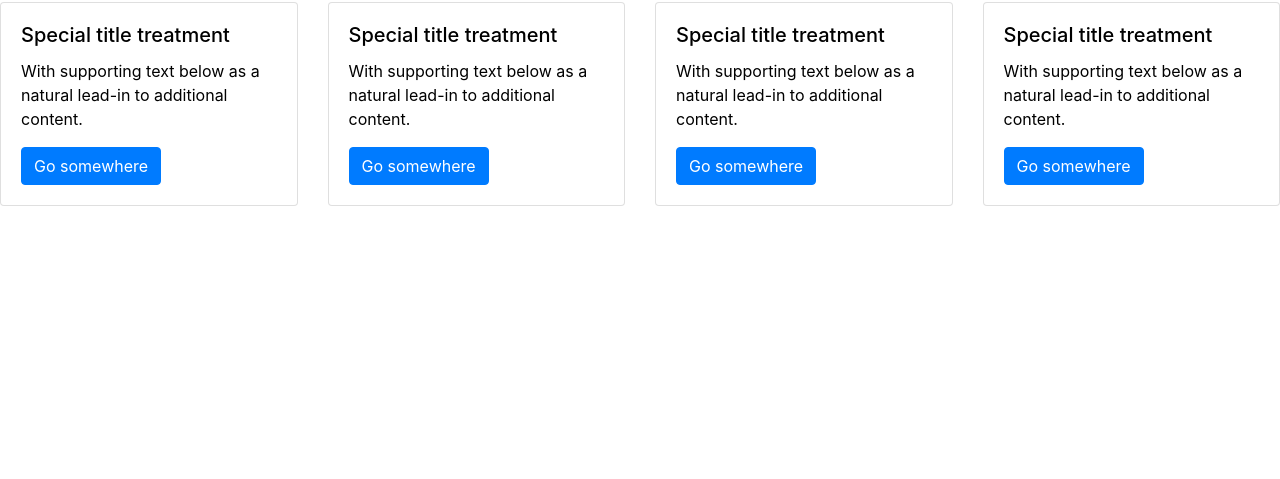
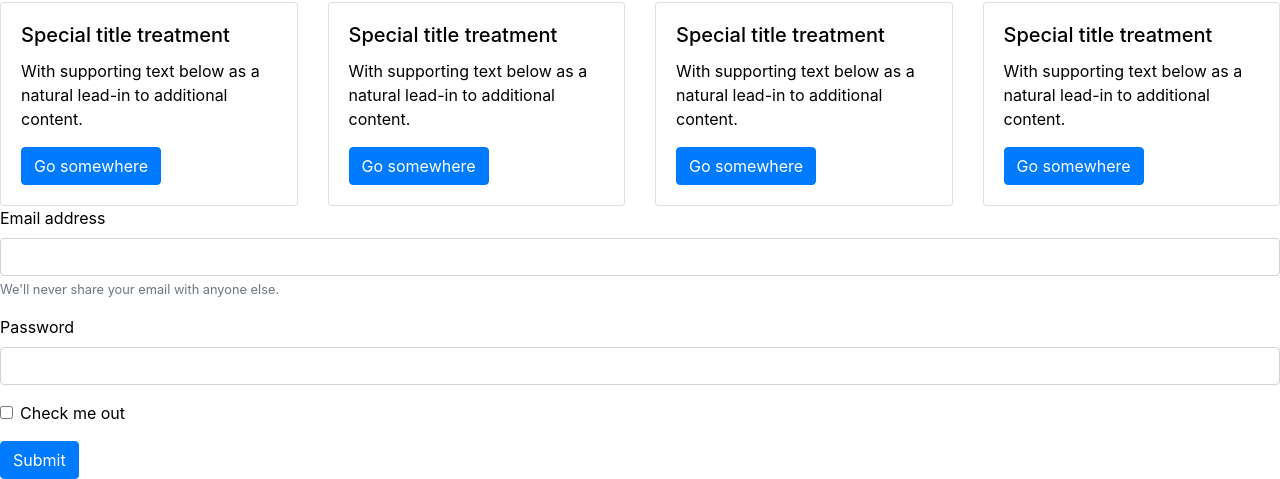
Before and after one commit to arossi1262/first-bootstrap, a plain HTML site: page index.html in a window 1280 px wide. Shown: the part 512-991 px from the top of the page. Before the commit the page ends 800 px from the top, so only its background shows below. Drawn offline with nearby package versions, Linux system fonts and the light colour scheme.

Commit message:
name and email form

```diff
--- a/index.html
+++ b/index.html
@@ -86,6 +86,22 @@
             </div>
           </div>
       </div>
+      <form>
+        <div class="form-group">
+          <label for="exampleInputEmail1">Email address</label>
+          <input type="email" class="form-control" id="exampleInputEmail1" aria-describedby="emailHelp">
+          <small id="emailHelp" class="form-text text-muted">We'll never share your email with anyone else.</small>
+        </div>
+        <div class="form-group">
+          <label for="exampleInputPassword1">Password</label>
+          <input type="password" class="form-control" id="exampleInputPassword1">
+        </div>
+        <div class="form-group form-check">
+          <input type="checkbox" class="form-check-input" id="exampleCheck1">
+          <label class="form-check-label" for="exampleCheck1">Check me out</label>
+        </div>
+        <button type="submit" class="btn btn-primary">Submit</button>
+      </form>
 <script src="https://code.jquery.com/jquery-3.5.1.slim.min.js" integrity="sha384-DfXdz2htPH0lsSSs5nCTpuj/zy4C+OGpamoFVy38MVBnE+IbbVYUew+OrCXaRkfj" crossorigin="anonymous"></script>
 <script src="https://cdn.jsdelivr.net/npm/popper.js@1.16.0/dist/umd/popper.min.js" integrity="sha384-Q6E9RHvbIyZFJoft+2mJbHaEWldlvI9IOYy5n3zV9zzTtmI3UksdQRVvoxMfooAo" crossorigin="anonymous"></script>
 <script src="https://stackpath.bootstrapcdn.com/bootstrap/4.5.0/js/bootstrap.min.js" integrity="sha384-OgVRvuATP1z7JjHLkuOU7Xw704+h835Lr+6QL9UvYjZE3Ipu6Tp75j7Bh/kR0JKI" crossorigin="anonymous"></script>
```
